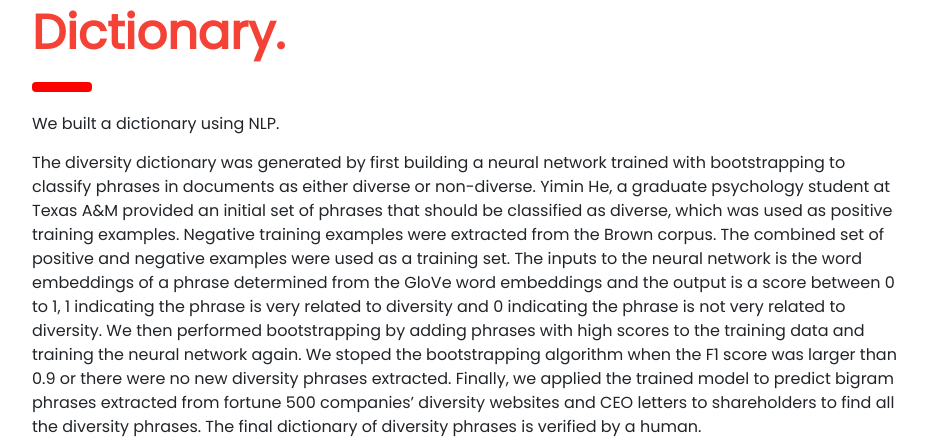
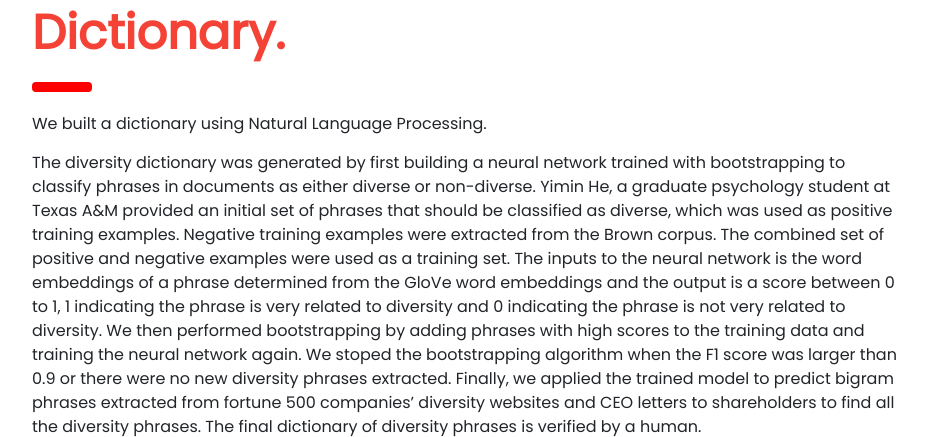
Before and after one commit to grantlballard/482Diversity, a Flask app: page /methods in a window 1280 px wide. Shown: the part 318-755 px from the top of the page, without its empty margins (324-1251 px from the left). Run offline with Flask 2, Linux system fonts and the light colour scheme; some libraries are stand-ins or nearby versions.

Commit message:
Changed NLP to Natural Language Processing.

```diff
--- a/templates/methods.html
+++ b/templates/methods.html
@@ -32,7 +32,7 @@
         <div class="w3-container" id="dictionary" style="margin-top:75px">
             <h1 class="w3-xxxlarge w3-text-red"><b>Dictionary.</b></h1>
             <hr style="width:50px;border:5px solid red" class="w3-round">
-            <p>We built a dictionary using NLP.</p>
+            <p>We built a dictionary using Natural Language Processing.</p>
             <p>
               The diversity dictionary was generated by first building a neural network
               trained with bootstrapping to classify phrases in documents as either diverse or non-diverse.
```
